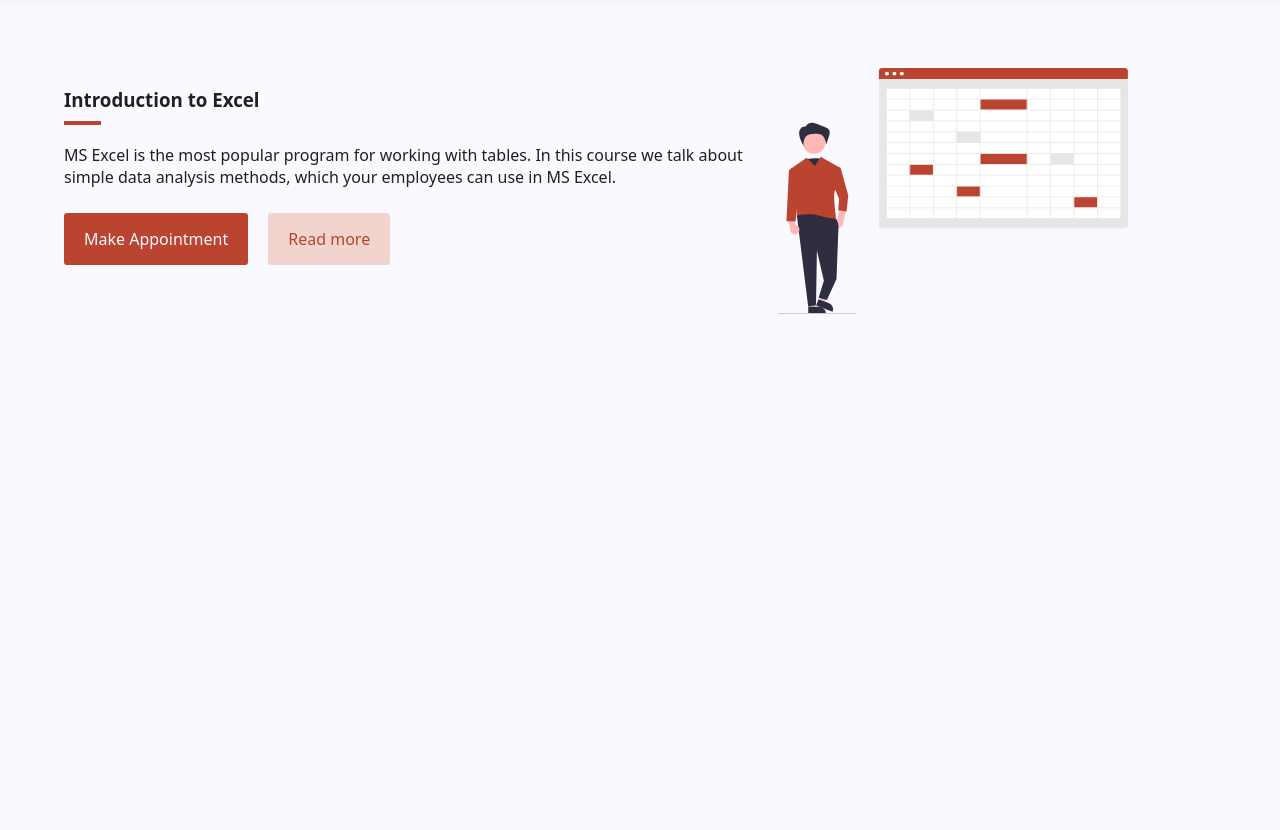
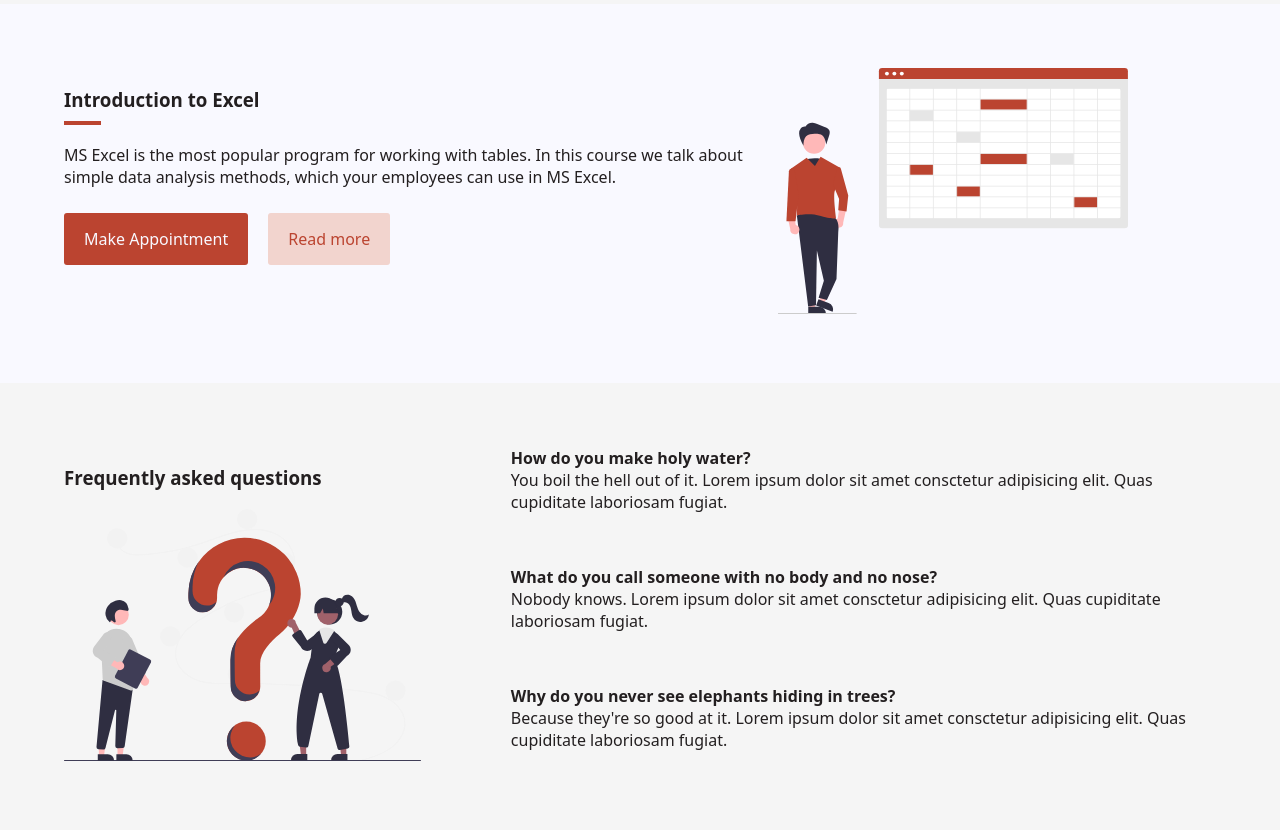
Before and after one commit to tiadal/pro-students.de, a plain HTML site: page docs/it_courses_for_companies.html in a window 1280 px wide. Shown: the part 1727-2557 px from the top of the page. Before the commit the page ends 2110 px from the top, so only its background shows below. Drawn offline with Linux system fonts and the light colour scheme.

```diff
--- a/docs/it_courses_for_companies.html
+++ b/docs/it_courses_for_companies.html
@@ -134,22 +134,43 @@
                     </div>
                 </section>
             </div>
+
+            <section class="faq">
+                <div class="faq-heading-container">
+                    <h3>Frequently asked questions</h3>
+                    <img src="img/question-mark.svg" alt="" />
+                </div>
+
+                <div class="faq-questions-container">
+                    <div class="question-answer">
+                        <span class="question">How do you make holy water?</span>
+                        <span class="answer">You boil the hell out of it. Lorem ipsum dolor sit amet consctetur adipisicing elit. Quas cupiditate laboriosam fugiat.</span>
+                    </div>
+                    <div class="question-answer">
+                        <span class="question">What do you call someone with no body and no nose?</span>
+                        <span class="answer">Nobody knows. Lorem ipsum dolor sit amet consctetur adipisicing elit. Quas cupiditate laboriosam fugiat.</span>
+                    </div>
+                    <div class="question-answer">
+                        <span class="question">Why do you never see elephants hiding in trees?</span>
+                        <span class="answer">Because they're so good at it. Lorem ipsum dolor sit amet consctetur adipisicing elit. Quas cupiditate laboriosam fugiat.</span>
+                    </div>
+                </div>
+            </section>
+
+<!--
+            <section class="contact">
+                <span>Couldn't find the right course for you?</span>
+                <span>Make a request and we will find a solution for you!</span>
+                <span>Contact us</span>
+            </section>
+-->
         </main>
 
+
 <!--
-        <section class="contact">
-
-
-
-        </section>
-
         <footer class="footer">
 
         </footer>
-
-        <script src="app.js"></script>
-
 -->
-
     </body>
 </html>
--- a/docs/style.css
+++ b/docs/style.css
@@ -281,3 +281,52 @@
     padding-left: 20px;
     padding-right: 20px;
 }
+
+
+/*
+############################
+    CONTENTS (FAQ)
+############################
+*/
+.faq {
+    background-color: var(--light-light-accent); /* TODO: might look bad with odd number of courses */
+    padding: 5%;
+    display: flex;
+    flex-direction: row;
+}
+
+.faq-heading-container {
+    display: block;
+    width: var(--golden-ratio-small);
+}
+
+.faq-heading-container > img {
+    max-width: 80%;
+    max-height: 50vh;
+}
+
+.faq-questions-container {
+    display: flex;
+    flex-direction: column;
+    justify-content: space-between;
+    width: var(--golden-ratio-big);
+}
+
+.question-answer {
+    margin-bottom: 15px;
+}
+
+.question-answer > .question {
+    display: block;
+    font-weight: bold;
+}
+
+/*
+############################
+    CONTENTS (Contact)
+############################
+*/
+.contact {
+    background-color: var(--secondary);
+    color: var(--light);
+}
```
